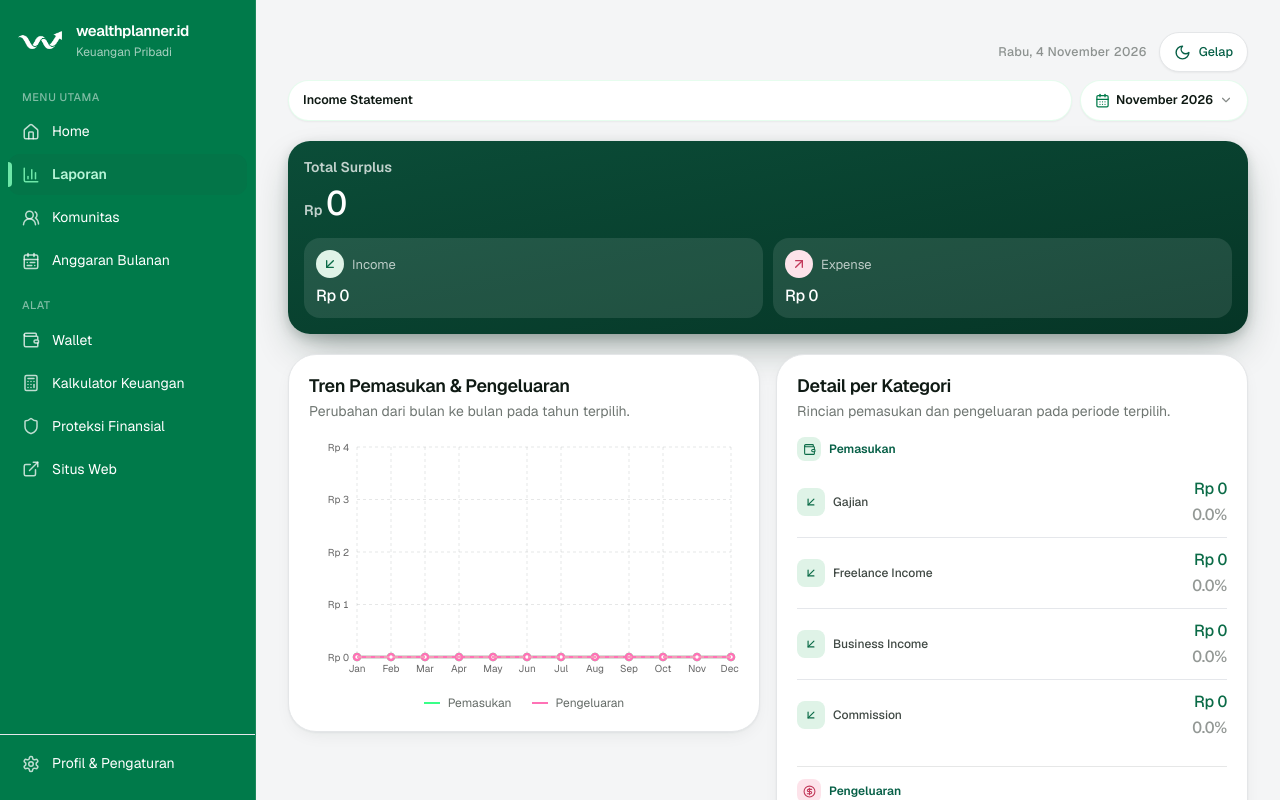
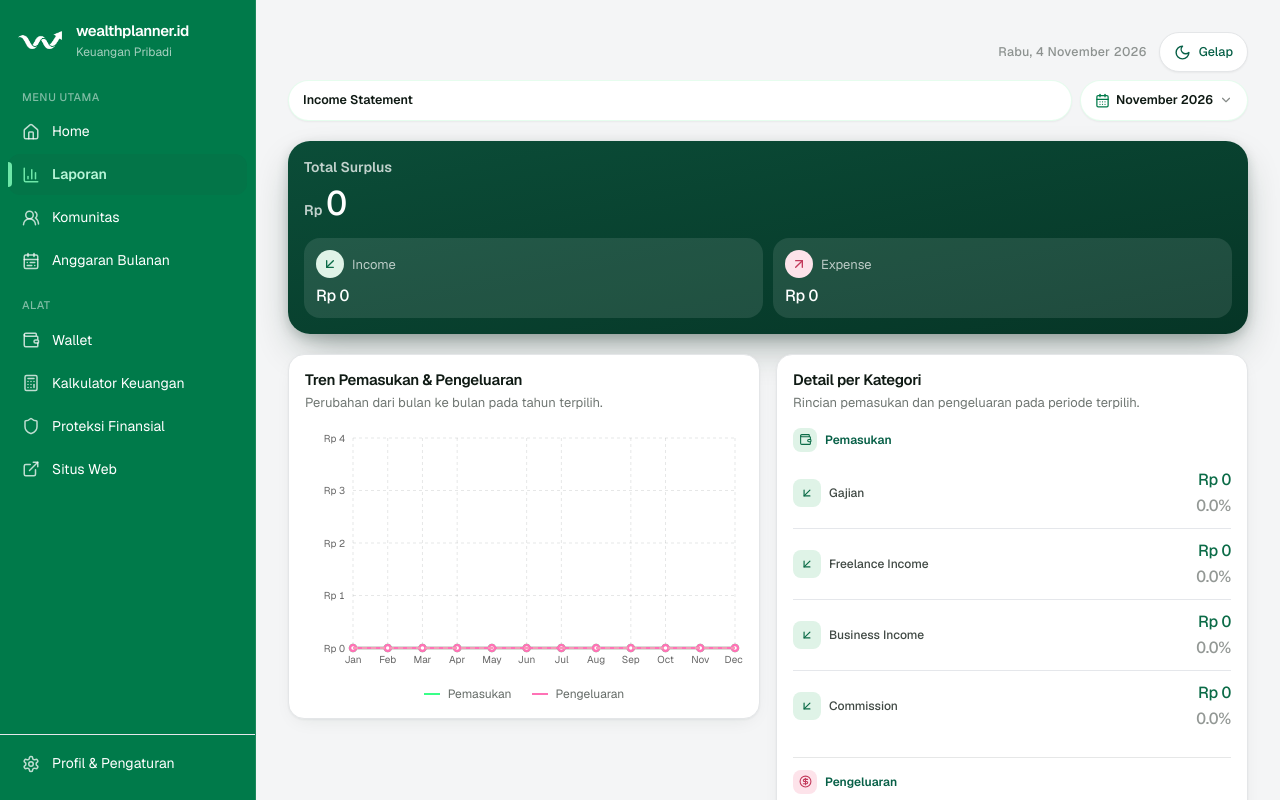
Before and after one commit to jasminework2023/personal-wealthplanner, a React (Vite) app: page /dashboard/finance in a window 1280 px wide. Shown: the top 800 px of the page. Built offline with nearby package versions, Linux system fonts and the light colour scheme; the HTML template or start-up script is replaced by a standard one.

Commit message:
ui-compact step 2: compact shared cards

```diff
--- a/src/components/Card.tsx
+++ b/src/components/Card.tsx
@@ -12,7 +12,7 @@ export function Card({
   return (
     <div
       style={style}
-      className={`bg-surface rounded-[28px] shadow-card border border-line p-5 ${className}`}
+      className={`bg-surface rounded-2xl shadow-card border border-line p-4 ${className}`}
     >
       {children}
     </div>
@@ -34,8 +34,8 @@ export function ChartCard({
     <Card>
       <div className="flex items-start justify-between gap-3 mb-4">
         <div className="min-w-0">
-          <h3 className="text-[18px] font-bold leading-tight tracking-[-0.02em] text-charcoal dark:text-white">{title}</h3>
-          {subtitle && <p className="text-[14px] leading-snug text-charcoal/60 dark:text-white/60 mt-1">{subtitle}</p>}
+          <h3 className="text-[15px] font-semibold leading-tight tracking-[-0.02em] text-charcoal dark:text-white">{title}</h3>
+          {subtitle && <p className="text-[13px] leading-snug text-charcoal/60 dark:text-white/60 mt-1">{subtitle}</p>}
         </div>
         {action}
       </div>
```
